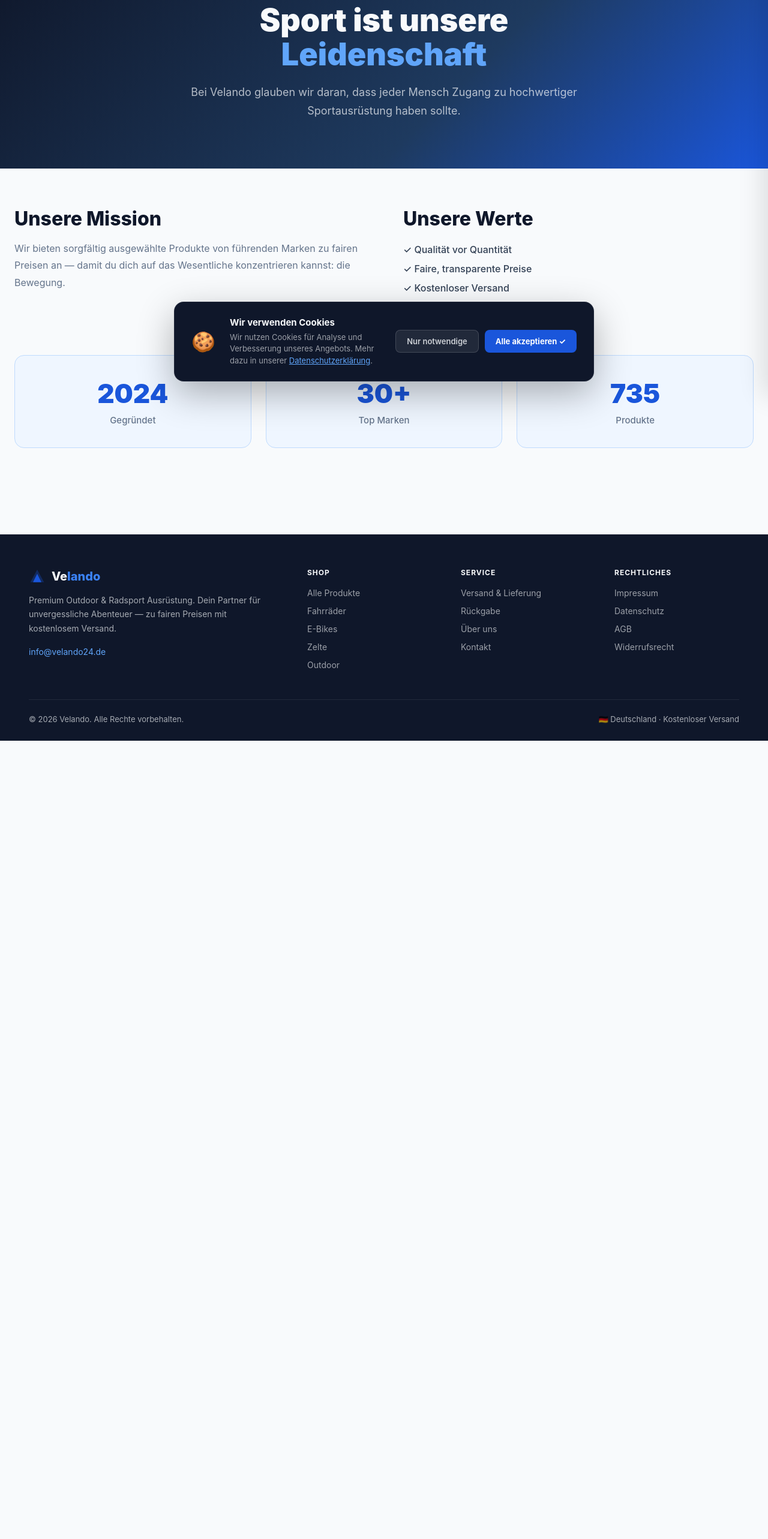
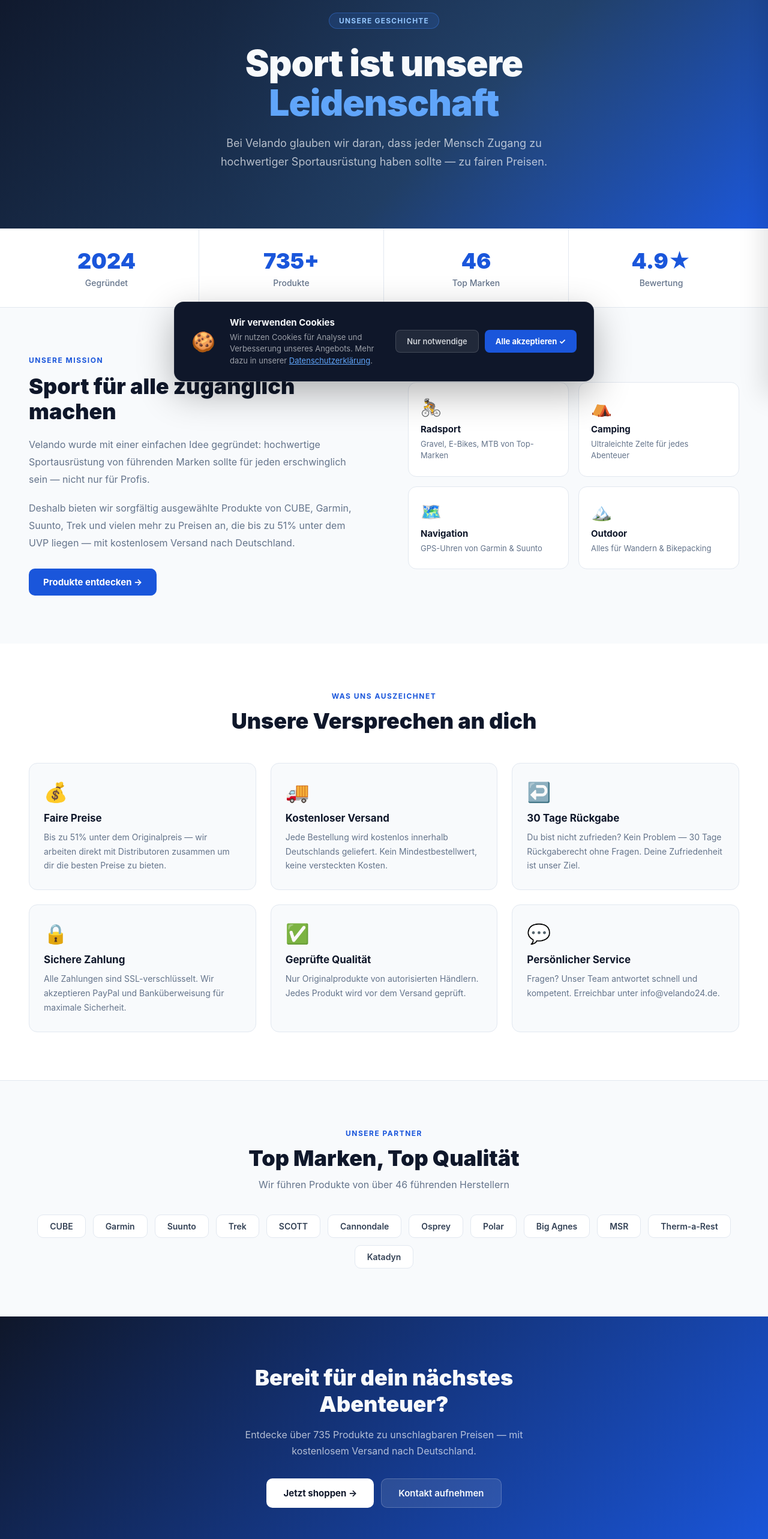
Before and after one commit to Bergerkush/velando, a Next.js app: page /ueber-uns in a window 1280 px wide. Shown: the part 140-2706 px from the top of the page at 60% size. Before the commit the page ends 1375 px from the top, so only its background shows below. Built offline with nearby package versions, Linux system fonts and the light colour scheme.

Commit message:
Add files via upload

```diff
--- a/pages/ueber-uns.js
+++ b/pages/ueber-uns.js
@@ -1,69 +1,151 @@
 import Head from 'next/head'
+import Link from 'next/link'
 import Header from '../components/Header'
 import Footer from '../components/Footer'
 
 export default function UeberUns() {
   return (
     <>
-      <Head><title>Über uns — Velando</title></Head>
+      <Head>
+        <title>Über uns — Velando</title>
+        <meta name="description" content="Velando — dein Partner für Premium Outdoor & Radsport Ausrüstung. Erfahre mehr über unsere Mission und Werte." />
+      </Head>
       <Header />
+
       <main>
         {/* Hero */}
-        <section style={{
-          background: 'linear-gradient(135deg, #0f172a 0%, #1e3a5f 60%, #1a56db 100%)',
-          padding: '80px 24px',
-          textAlign: 'center'
-        }}>
-          <div style={{ maxWidth: 700, margin: '0 auto' }}>
-            <h1 style={{ fontSize: 52, fontWeight: 900, color: '#f8fafc', lineHeight: 1.1, marginBottom: 20 }}>
+        <section style={{ background: 'linear-gradient(135deg, #0f172a 0%, #1e3a5f 60%, #1a56db 100%)', padding: '96px 24px', textAlign: 'center', position: 'relative', overflow: 'hidden' }}>
+          <div style={{ position: 'absolute', inset: 0, backgroundImage: 'radial-gradient(circle at 70% 50%, rgba(96,165,250,0.08) 0%, transparent 60%)' }} />
+          <div style={{ maxWidth: 700, margin: '0 auto', position: 'relative' }}>
+            <div style={{ display: 'inline-flex', alignItems: 'center', gap: 6, background: 'rgba(59,130,246,0.15)', border: '1px solid rgba(59,130,246,0.4)', color: '#93c5fd', padding: '5px 16px', borderRadius: 20, fontSize: 12, fontWeight: 700, letterSpacing: '1.2px', textTransform: 'uppercase', marginBottom: 24 }}>
+              Unsere Geschichte
+            </div>
+            <h1 style={{ fontSize: 'clamp(40px, 5vw, 60px)', fontWeight: 900, color: '#f8fafc', lineHeight: 1.1, marginBottom: 20, letterSpacing: '-1px' }}>
               Sport ist unsere<br /><span style={{ color: '#60a5fa' }}>Leidenschaft</span>
             </h1>
-            <p style={{ color: 'rgba(248,250,252,0.7)', fontSize: 18, lineHeight: 1.7 }}>
-              Bei Velando glauben wir daran, dass jeder Mensch Zugang zu hochwertiger Sportausrüstung haben sollte.
+            <p style={{ color: 'rgba(248,250,252,0.7)', fontSize: 18, lineHeight: 1.7, maxWidth: 560, margin: '0 auto' }}>
+              Bei Velando glauben wir daran, dass jeder Mensch Zugang zu hochwertiger Sportausrüstung haben sollte — zu fairen Preisen.
             </p>
           </div>
         </section>
 
-        {/* Content */}
-        <div className="container" style={{ padding: '64px 24px' }}>
-          <div style={{ display: 'grid', gridTemplateColumns: '1fr 1fr', gap: 64, marginBottom: 64 }}>
-            <div>
-              <h2 style={{ fontSize: 32, fontWeight: 800, color: '#0f172a', marginBottom: 16 }}>Unsere Mission</h2>
-              <p style={{ color: '#64748b', lineHeight: 1.8, fontSize: 16 }}>
-                Wir bieten sorgfältig ausgewählte Produkte von führenden Marken zu fairen Preisen an — damit du dich auf das Wesentliche konzentrieren kannst: die Bewegung.
-              </p>
-            </div>
-            <div>
-              <h2 style={{ fontSize: 32, fontWeight: 800, color: '#0f172a', marginBottom: 16 }}>Unsere Werte</h2>
-              <ul style={{ color: '#64748b', lineHeight: 2, fontSize: 16, listStyle: 'none' }}>
-                {['✓ Qualität vor Quantität', '✓ Faire, transparente Preise', '✓ Kostenloser Versand', '✓ Persönlicher Service'].map(v => (
-                  <li key={v} style={{ fontWeight: 500, color: '#334155' }}>{v}</li>
-                ))}
-              </ul>
+        {/* Stats */}
+        <section style={{ background: '#fff', borderBottom: '1px solid #e2e8f0' }}>
+          <div className="container" style={{ padding: '0 24px' }}>
+            <div style={{ display: 'grid', gridTemplateColumns: 'repeat(4, 1fr)', gap: 0 }}>
+              {[
+                { num: '2024', label: 'Gegründet' },
+                { num: '735+', label: 'Produkte' },
+                { num: '46', label: 'Top Marken' },
+                { num: '4.9★', label: 'Bewertung' },
+              ].map((s, i) => (
+                <div key={s.label} style={{ padding: '32px 24px', textAlign: 'center', borderRight: i < 3 ? '1px solid #e2e8f0' : 'none' }}>
+                  <div style={{ fontSize: 36, fontWeight: 900, color: '#1a56db', marginBottom: 6 }}>{s.num}</div>
+                  <div style={{ fontSize: 14, color: '#64748b', fontWeight: 500 }}>{s.label}</div>
+                </div>
+              ))}
             </div>
           </div>
+        </section>
 
-          {/* Stats */}
-          <div style={{ display: 'grid', gridTemplateColumns: 'repeat(3, 1fr)', gap: 24 }}>
-            {[
-              { num: '2024', label: 'Gegründet' },
-              { num: '30+', label: 'Top Marken' },
-              { num: '735', label: 'Produkte' }
-            ].map(s => (
-              <div key={s.label} style={{
-                background: '#eff6ff',
-                border: '1px solid #bfdbfe',
-                borderRadius: 16,
-                padding: 36,
-                textAlign: 'center'
-              }}>
-                <div style={{ fontSize: 44, fontWeight: 900, color: '#1a56db', marginBottom: 8 }}>{s.num}</div>
-                <div style={{ fontSize: 15, color: '#64748b', fontWeight: 500 }}>{s.label}</div>
+        {/* Mission */}
+        <section style={{ background: '#f8fafc', padding: '80px 24px' }}>
+          <div className="container">
+            <div style={{ display: 'grid', gridTemplateColumns: '1fr 1fr', gap: 80, alignItems: 'center' }}>
+              <div>
+                <div style={{ fontSize: 12, fontWeight: 700, color: '#1a56db', textTransform: 'uppercase', letterSpacing: '1.5px', marginBottom: 16 }}>Unsere Mission</div>
+                <h2 style={{ fontSize: 36, fontWeight: 900, color: '#0f172a', marginBottom: 20, lineHeight: 1.15 }}>Sport für alle zugänglich machen</h2>
+                <p style={{ color: '#64748b', lineHeight: 1.8, fontSize: 16, marginBottom: 20 }}>
+                  Velando wurde mit einer einfachen Idee gegründet: hochwertige Sportausrüstung von führenden Marken sollte für jeden erschwinglich sein — nicht nur für Profis.
+                </p>
+                <p style={{ color: '#64748b', lineHeight: 1.8, fontSize: 16, marginBottom: 28 }}>
+                  Deshalb bieten wir sorgfältig ausgewählte Produkte von CUBE, Garmin, Suunto, Trek und vielen mehr zu Preisen an, die bis zu 51% unter dem UVP liegen — mit kostenlosem Versand nach Deutschland.
+                </p>
+                <Link href="/" style={{ display: 'inline-flex', alignItems: 'center', gap: 8, padding: '13px 24px', background: '#1a56db', color: '#fff', borderRadius: 10, fontWeight: 700, fontSize: 15, textDecoration: 'none' }}>
+                  Produkte entdecken →
+                </Link>
               </div>
-            ))}
+              <div style={{ display: 'grid', gridTemplateColumns: '1fr 1fr', gap: 16 }}>
+                {[
+                  { icon: '🚴', title: 'Radsport', desc: 'Gravel, E-Bikes, MTB von Top-Marken' },
+                  { icon: '⛺', title: 'Camping', desc: 'Ultraleichte Zelte für jedes Abenteuer' },
+                  { icon: '🗺️', title: 'Navigation', desc: 'GPS-Uhren von Garmin & Suunto' },
+                  { icon: '🏔️', title: 'Outdoor', desc: 'Alles für Wandern & Bikepacking' },
+                ].map(item => (
+                  <div key={item.title} style={{ background: '#fff', borderRadius: 14, padding: '24px 20px', border: '1px solid #e2e8f0' }}>
+                    <div style={{ fontSize: 28, marginBottom: 10 }}>{item.icon}</div>
+                    <div style={{ fontSize: 15, fontWeight: 700, color: '#0f172a', marginBottom: 6 }}>{item.title}</div>
+                    <div style={{ fontSize: 13, color: '#64748b', lineHeight: 1.5 }}>{item.desc}</div>
+                  </div>
+                ))}
+              </div>
+            </div>
           </div>
-        </div>
+        </section>
+
+        {/* Values */}
+        <section style={{ background: '#fff', padding: '80px 24px' }}>
+          <div className="container">
+            <div style={{ textAlign: 'center', marginBottom: 48 }}>
+              <div style={{ fontSize: 12, fontWeight: 700, color: '#1a56db', textTransform: 'uppercase', letterSpacing: '1.5px', marginBottom: 12 }}>Was uns auszeichnet</div>
+              <h2 style={{ fontSize: 36, fontWeight: 900, color: '#0f172a', margin: 0 }}>Unsere Versprechen an dich</h2>
+            </div>
+            <div style={{ display: 'grid', gridTemplateColumns: 'repeat(3, 1fr)', gap: 24 }}>
+              {[
+                { icon: '💰', title: 'Faire Preise', desc: 'Bis zu 51% unter dem Originalpreis — wir arbeiten direkt mit Distributoren zusammen um dir die besten Preise zu bieten.' },
+                { icon: '🚚', title: 'Kostenloser Versand', desc: 'Jede Bestellung wird kostenlos innerhalb Deutschlands geliefert. Kein Mindestbestellwert, keine versteckten Kosten.' },
+                { icon: '↩️', title: '30 Tage Rückgabe', desc: 'Du bist nicht zufrieden? Kein Problem — 30 Tage Rückgaberecht ohne Fragen. Deine Zufriedenheit ist unser Ziel.' },
+                { icon: '🔒', title: 'Sichere Zahlung', desc: 'Alle Zahlungen sind SSL-verschlüsselt. Wir akzeptieren PayPal und Banküberweisung für maximale Sicherheit.' },
+                { icon: '✅', title: 'Geprüfte Qualität', desc: 'Nur Originalprodukte von autorisierten Händlern. Jedes Produkt wird vor dem Versand geprüft.' },
+                { icon: '💬', title: 'Persönlicher Service', desc: 'Fragen? Unser Team antwortet schnell und kompetent. Erreichbar unter info@velando24.de.' },
+              ].map(item => (
+                <div key={item.title} style={{ background: '#f8fafc', borderRadius: 14, padding: '28px 24px', border: '1px solid #e2e8f0' }}>
+                  <div style={{ fontSize: 32, marginBottom: 14 }}>{item.icon}</div>
+                  <h3 style={{ fontSize: 17, fontWeight: 700, color: '#0f172a', marginBottom: 10 }}>{item.title}</h3>
+                  <p style={{ fontSize: 14, color: '#64748b', lineHeight: 1.7, margin: 0 }}>{item.desc}</p>
+                </div>
+              ))}
+            </div>
+          </div>
+        </section>
+
+        {/* Brands */}
+        <section style={{ background: '#f8fafc', padding: '80px 24px', borderTop: '1px solid #e2e8f0' }}>
+          <div className="container">
+            <div style={{ textAlign: 'center', marginBottom: 40 }}>
+              <div style={{ fontSize: 12, fontWeight: 700, color: '#1a56db', textTransform: 'uppercase', letterSpacing: '1.5px', marginBottom: 12 }}>Unsere Partner</div>
+              <h2 style={{ fontSize: 36, fontWeight: 900, color: '#0f172a', margin: '0 0 12px' }}>Top Marken, Top Qualität</h2>
+              <p style={{ color: '#64748b', fontSize: 16, margin: 0 }}>Wir führen Produkte von über 46 führenden Herstellern</p>
+            </div>
+            <div style={{ display: 'flex', flexWrap: 'wrap', gap: 12, justifyContent: 'center' }}>
+              {['CUBE Bikes', 'Garmin', 'Suunto', 'Trek Bikes', 'SCOTT Bikes', 'Cannondale Bikes', 'Osprey', 'Polar', 'Big Agnes', 'MSR', 'Therm-a-Rest', 'Katadyn'].map(brand => (
+                <div key={brand} style={{ background: '#fff', border: '1px solid #e2e8f0', borderRadius: 10, padding: '10px 20px', fontSize: 14, fontWeight: 600, color: '#334155' }}>
+                  {brand.replace(' Bikes', '')}
+                </div>
+              ))}
+            </div>
+          </div>
+        </section>
+
+        {/* CTA */}
+        <section style={{ background: 'linear-gradient(135deg, #0f172a 0%, #1a56db 100%)', padding: '80px 24px', textAlign: 'center' }}>
+          <div style={{ maxWidth: 560, margin: '0 auto' }}>
+            <h2 style={{ fontSize: 36, fontWeight: 900, color: '#f8fafc', marginBottom: 16 }}>Bereit für dein nächstes Abenteuer?</h2>
+            <p style={{ color: 'rgba(248,250,252,0.7)', fontSize: 16, marginBottom: 32, lineHeight: 1.7 }}>
+              Entdecke über 735 Produkte zu unschlagbaren Preisen — mit kostenlosem Versand nach Deutschland.
+            </p>
+            <div style={{ display: 'flex', gap: 12, justifyContent: 'center', flexWrap: 'wrap' }}>
+              <Link href="/" style={{ display: 'inline-flex', alignItems: 'center', gap: 8, padding: '14px 28px', background: '#fff', color: '#0f172a', borderRadius: 10, fontWeight: 700, fontSize: 15, textDecoration: 'none' }}>
+                Jetzt shoppen →
+              </Link>
+              <a href="mailto:info@velando24.de" style={{ display: 'inline-flex', alignItems: 'center', gap: 8, padding: '14px 28px', background: 'rgba(255,255,255,0.1)', color: '#f8fafc', borderRadius: 10, fontWeight: 600, fontSize: 15, textDecoration: 'none', border: '1px solid rgba(255,255,255,0.2)' }}>
+                Kontakt aufnehmen
+              </a>
+            </div>
+          </div>
+        </section>
       </main>
+
       <Footer />
     </>
   )
```
